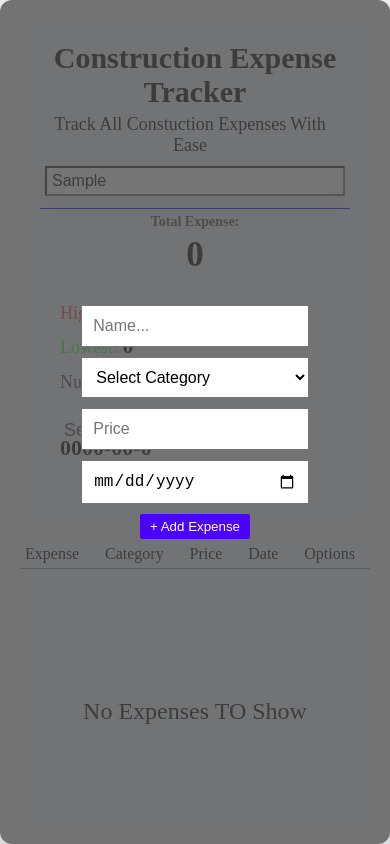
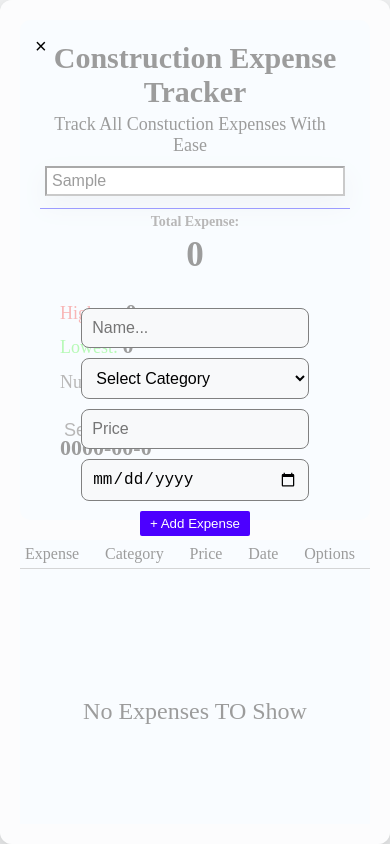
Before and after one commit to akuquincy-commits/Construction-Expense-Tracker, a plain HTML site: page index.html in a window 390 px wide. Both pictures are taken after typing "Sample" into the empty fields and a click on the button "+ Add". Drawn offline with Linux system fonts and the light colour scheme.

Commit message:
Add files via upload

```diff
--- a/index.html
+++ b/index.html
@@ -37,6 +37,7 @@
 
 
             <div class="inputForm">
+                <button id="closeBtn">&times;</button>
                 <input type="text" id="expenseName" placeholder="Name..." class="inputBar">
                 <select id="expenseCategory" class="inputBar">
                     <option value="">Select Category</option>
--- a/script.js
+++ b/script.js
@@ -14,9 +14,10 @@ const spendingInDate = document.getElementById("spendingInDate")
 const dateValue = document.getElementById("dateValue")
 const inputForm = document.getElementsByClassName("inputForm")
 const addItemInactive = document.getElementById("addItemInactive")
+const closeBtn = document.getElementById("closeBtn")
 
  const today = new Date()
-
+ closeBtn.style.display = "none"
 
 const expenses = JSON.parse(localStorage.getItem("expenses")) || []
 refreshUI(expenses)
@@ -236,9 +237,13 @@ function refreshUI(someArray){
     displayExtra(someArray)
 }
 function displayForm(){
+   closeBtn.style.display = ""
    inputForm[0].classList.add("inputFormDisplay")
     document.body.classList.add("backdrop");
 }
+closeBtn.addEventListener("click", closeForm)
+
+
 addItemInactive.addEventListener("click", displayForm)
 
 function closeForm(){
--- a/style.css
+++ b/style.css
@@ -266,10 +266,34 @@
     flex-direction: column;
     gap: 10px;
     z-index: 1001;
-    background: rgba(79, 78, 78, 0.776);
+    background: rgba(255, 255, 255, 0.612);
     padding: 20px;
     border-radius: 12px;
     box-shadow: 0 10px 40px rgba(0,0,0,0.3);
+   }
+   #closeBtn{
+    position: fixed;
+    top: 0;
+    left: 0;
+    padding: 5px;
+    color: black;
+    width: auto;
+    height: auto;
+    background: transparent;
+    border: none;
+    font-size: 20px;
+    margin: 30px;
+   }
+    #closeBtn:active{
+    transform: scale(1.5);
+    color: red;
+   }
+   .inputBar{
+    width: 65%;
+    height: auto;
+    border: 1px solid grey;
+    background-color: #f8f9fa;
+    border-radius: 8px;
    }
    .backdrop{
     position: fixed;
```
